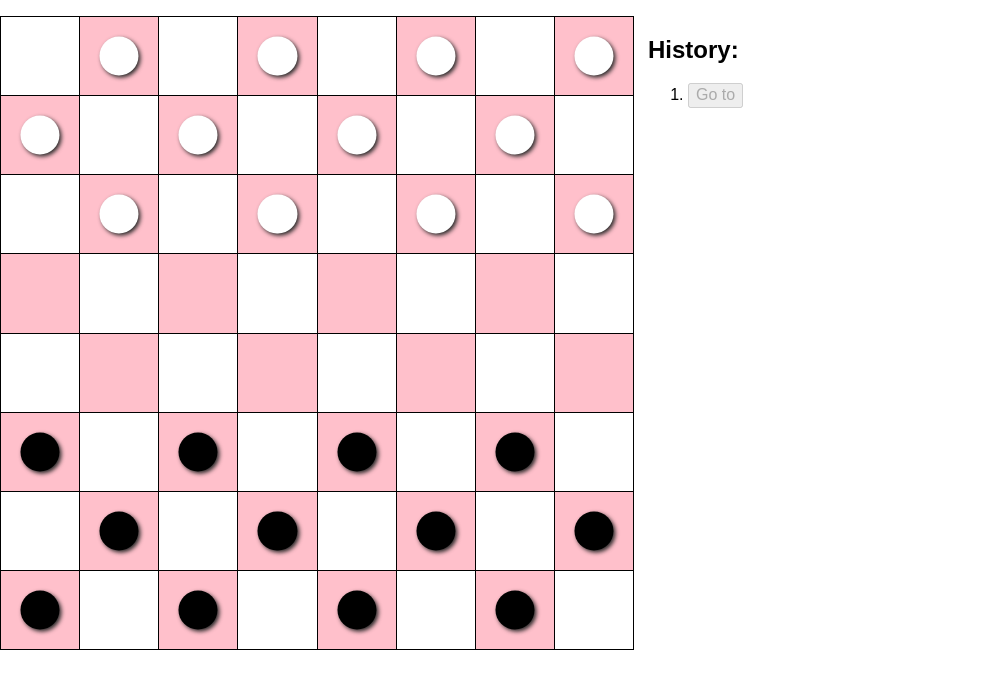
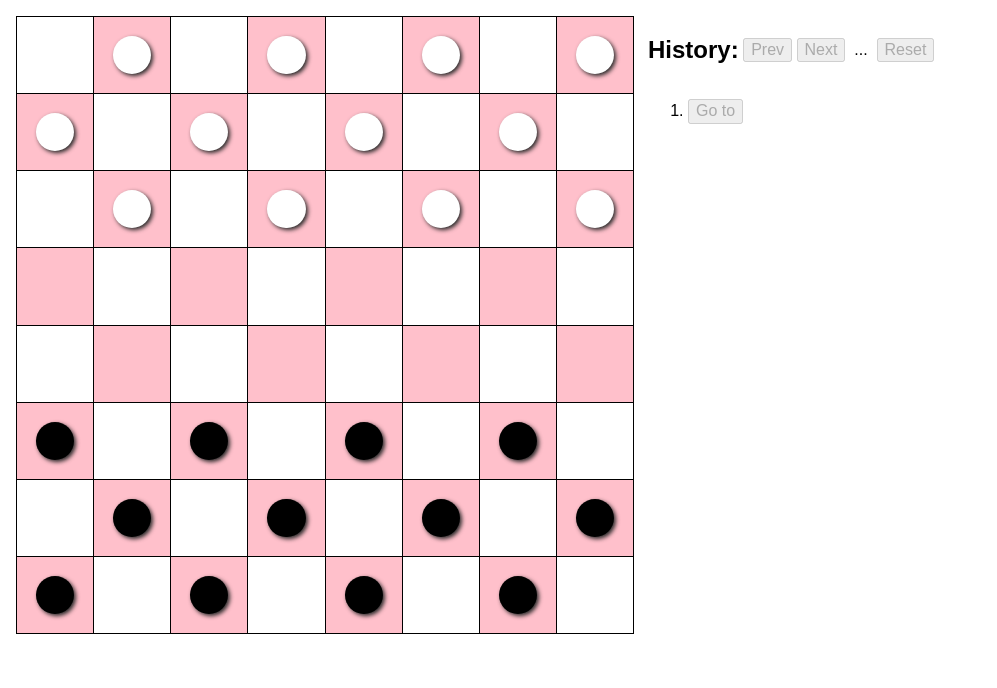
Before and after one commit to ysavitskyi/checkers, a React (Create React App) app: page / in a window 1280 px wide. Shown: the top 688 px of the page, without its empty margins (0-997 px from the left). Built offline with nearby package versions, Linux system fonts and the light colour scheme.

Commit message:
improved history algo

```diff
--- a/src/components/Game/index.css
+++ b/src/components/Game/index.css
@@ -1,6 +1,6 @@
 .game {
   display: flex;
-  padding: 1em 0;
+  padding: 1em;
 }
 
 .game-col {
--- a/src/components/Game/index.tsx
+++ b/src/components/Game/index.tsx
@@ -3,13 +3,20 @@ import Grid from 'components/Grid'
 import './index.css'
 
 type IGridState = Exclude<
-  React.ComponentProps<typeof Grid>['historyStep'],
+  React.ComponentProps<typeof Grid>['historyItem'],
   undefined
 >
 
 const Game = () => {
-  const [history, setHistory] = useState<IGridState[]>([])
-  const [historyIndex, setHistoryIndex] = useState(0)
+  const {
+    history,
+    historyIndex,
+    addHistoryItem,
+    setHistoryIndex,
+    nextHistoryStep,
+    prevHistoryStep,
+    resetHistory,
+  } = useHistory()
 
   const jumpHistory = useCallback(
     (event: React.MouseEvent<HTMLButtonElement>) => {
@@ -17,44 +24,37 @@ const Game = () => {
 
       setHistoryIndex(historyIndex)
     },
-    []
-  )
-
-  const addHistoryStep = useCallback(
-    (historyItem: IGridState, reset?: boolean) => {
-      setHistory((history) => {
-        if (!historyItem) return history
-
-        const newStep = historyItem.step
-
-        if (reset) {
-          setHistoryIndex(newStep)
-
-          return history.slice(0, newStep).concat(historyItem)
-        }
-
-        if (history[history.length - 1]?.step >= newStep) {
-          return history
-        }
-
-        setHistoryIndex(newStep)
-
-        return [...history, historyItem]
-      })
-    },
-    []
+    [setHistoryIndex]
   )
 
   return (
     <div className="game">
       <div className="game-col game-col--left">
         <Grid
-          addHistoryStep={addHistoryStep}
-          historyStep={history[historyIndex]}
+          addHistoryItem={addHistoryItem}
+          historyItem={history[historyIndex]}
         />
       </div>
       <div className="game-col game-col--right">
-        <h2>History: </h2>
+        <div style={{ display: 'flex', alignItems: 'center' }}>
+          <h2>History:</h2>
+          &nbsp;
+          <button onClick={prevHistoryStep} disabled={historyIndex === 0}>
+            Prev
+          </button>
+          &nbsp;
+          <button
+            onClick={nextHistoryStep}
+            disabled={historyIndex === history.length - 1}
+          >
+            Next
+          </button>
+          &nbsp; ... &nbsp;
+          <button onClick={resetHistory} disabled={history.length <= 1}>
+            Reset
+          </button>
+        </div>
+
         <ol>
           {history.map((_, index) => (
             <li key={index}>
@@ -74,4 +74,47 @@ const Game = () => {
   )
 }
 
+const useHistory = () => {
+  const [history, setHistory] = useState<IGridState[]>([])
+  const [historyIndex, setHistoryIndex] = useState(0)
+
+  const addHistoryItem = useCallback((nextHistoryItem: IGridState) => {
+    setHistory((history) => {
+      const lastHistoryItem = history.slice(-1)[0]
+
+      setHistoryIndex(nextHistoryItem.step)
+
+      if (lastHistoryItem?.step >= nextHistoryItem.step) {
+        return history.slice(0, nextHistoryItem.step).concat(nextHistoryItem)
+      }
+
+      return history.concat(nextHistoryItem)
+    })
+  }, [])
+
+  const nextHistoryStep = useCallback(
+    () => setHistoryIndex((historyIndex) => historyIndex + 1),
+    []
+  )
+  const prevHistoryStep = useCallback(
+    () => setHistoryIndex((historyIndex) => historyIndex - 1),
+    []
+  )
+
+  const resetHistory = useCallback(() => {
+    setHistory((history) => history.slice(0, 1))
+    setHistoryIndex(0)
+  }, [])
+
+  return {
+    history,
+    historyIndex,
+    addHistoryItem,
+    setHistoryIndex,
+    nextHistoryStep,
+    prevHistoryStep,
+    resetHistory,
+  }
+}
+
 export default Game
--- a/src/components/Grid/index.tsx
+++ b/src/components/Grid/index.tsx
@@ -31,16 +31,17 @@ const grid = [...Array(GRID_SIZE ** 2)].map((_, i) => {
 })
 
 interface IGridProps {
-  addHistoryStep: (state: IGridState, reset?: boolean) => void
-  historyStep?: IGridState
+  addHistoryItem: (state: IGridState) => void
+  historyItem?: IGridState
 }
 interface IGridState {
   cellsById: Record<string, ICellState>
   activePieceId: string | null
   nextPositionsById: Record<string, IPositionState> | null
   step: number
+  historic: boolean
 }
-const Grid: React.FC<IGridProps> = ({ historyStep, addHistoryStep }) => {
+const Grid: React.FC<IGridProps> = ({ historyItem, addHistoryItem }) => {
   const [state, setState] = useState<IGridState>({
     cellsById: grid.reduce(
       (acc, { id, isEmpty, occupied }) => ({
@@ -58,10 +59,10 @@ const Grid: React.FC<IGridProps> = ({ historyStep, addHistoryStep }) => {
     activePieceId: null,
     nextPositionsById: null,
     step: 0,
+    historic: false,
   })
 
-  const onCellClick = useCallback(
-    (id: string, isPieceTarget?: boolean) => {
+  const onCellClick = useCallback((id: string, isPieceTarget?: boolean) => {
     setState((state) => {
       // set active piece
       if (isPieceTarget) {
@@ -78,8 +79,7 @@ const Grid: React.FC<IGridProps> = ({ historyStep, addHistoryStep }) => {
       const activeCell = state.cellsById[state.activePieceId]
       const capturedPieceId = state.nextPositionsById?.[id].capturedId
       const nextPositionsById =
-          (capturedPieceId && calcNextPositions(state.cellsById, id, true)) ||
-          {}
+        (capturedPieceId && calcNextPositions(state.cellsById, id, true)) || {}
       const changeTurn = Object.keys(nextPositionsById).length === 0
 
       // change the active piece position
@@ -96,16 +96,15 @@ const Grid: React.FC<IGridProps> = ({ historyStep, addHistoryStep }) => {
         },
         activePieceId: changeTurn ? null : id,
         step: changeTurn ? state.step + 1 : state.step,
+        historic: false,
         nextPositionsById,
       }
 
-        addHistoryStep(nextState, true)
+      // addHistoryItem(nextState)
 
       return nextState
     })
-    },
-    [addHistoryStep]
-  )
+  }, [])
 
   const onGridClick = useCallback((event: React.MouseEvent<HTMLElement>) => {
     const target = event.target as HTMLElement
@@ -121,16 +120,16 @@ const Grid: React.FC<IGridProps> = ({ historyStep, addHistoryStep }) => {
   }, [])
 
   useEffect(() => {
-    if (state.step === 0) {
-      addHistoryStep(state)
+    if (!state.historic) {
+      addHistoryItem(state)
     }
-  }, [state, addHistoryStep])
+  }, [addHistoryItem, state])
 
   useEffect(() => {
-    if (historyStep) {
-      setState(historyStep)
+    if (historyItem) {
+      setState({ ...historyItem, historic: true })
     }
-  }, [historyStep])
+  }, [historyItem])
 
   return (
     <div className="grid-wrapper">
```
Lines whose indentation alone changed are shown as unchanged.
